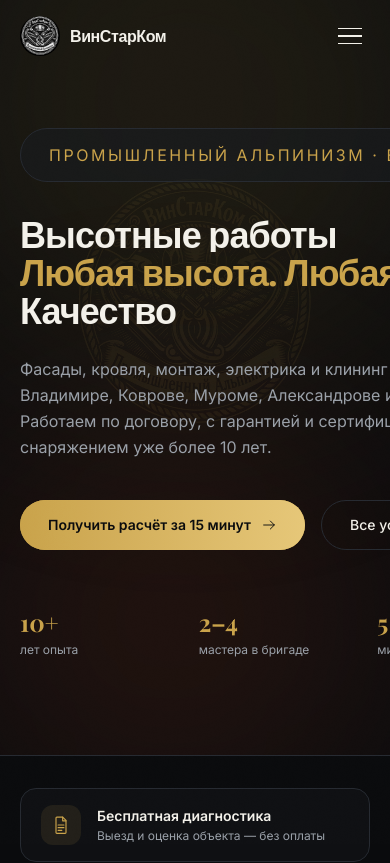
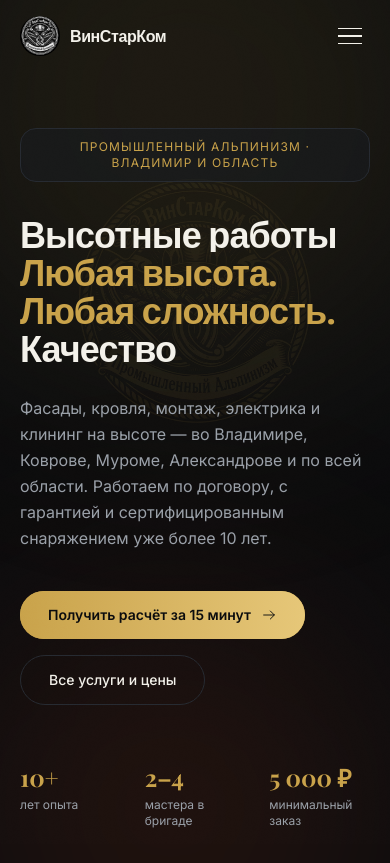
Before and after one commit to komarovsania-cell/promalp-vladimir, a Next.js app: page / in a window 390 px wide. Shown: the top 863 px of the page. Built offline with nearby package versions, Linux system fonts and the light colour scheme.

Commit message:
Add files via upload

```diff
--- a/src/components/Hero.tsx
+++ b/src/components/Hero.tsx
@@ -46,8 +46,8 @@ export default function Hero() {
       }} />
 
       <div className="max-w-7xl mx-auto px-5 md:px-8 grid lg:grid-cols-[1.15fr_0.85fr] gap-16 items-center">
-        <div>
-          <div className="hero-eyebrow inline-flex items-center gap-2 rounded-full border border-ink-border bg-ink-surface/60 px-7 py-3.5 text-base md:text-lg tracking-[0.16em] uppercase text-gold mb-8 whitespace-nowrap">
+        <div className="min-w-0">
+          <div className="hero-eyebrow inline-flex items-center gap-2 rounded-2xl sm:rounded-full border border-ink-border bg-ink-surface/60 px-4 py-2.5 sm:px-7 sm:py-3.5 text-xs sm:text-base md:text-lg tracking-[0.1em] sm:tracking-[0.16em] uppercase text-gold mb-8 whitespace-normal sm:whitespace-nowrap text-center">
             Промышленный альпинизм · Владимир и область
           </div>
 
```
